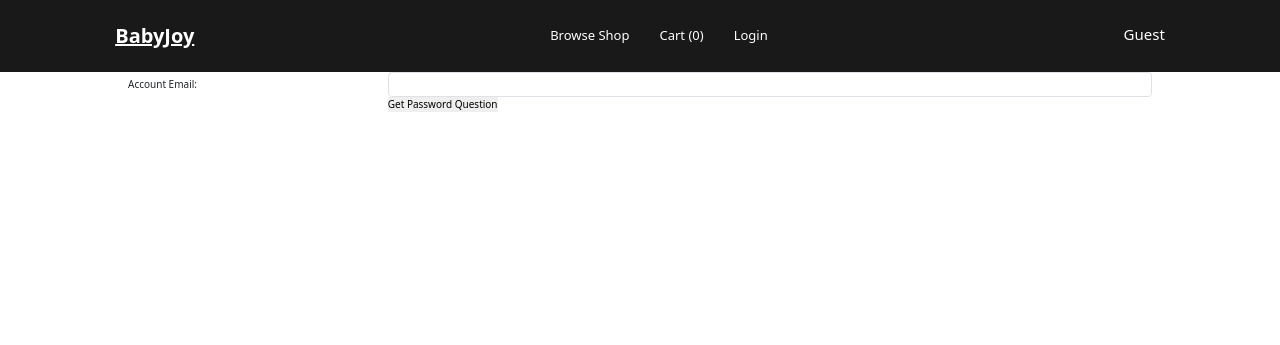
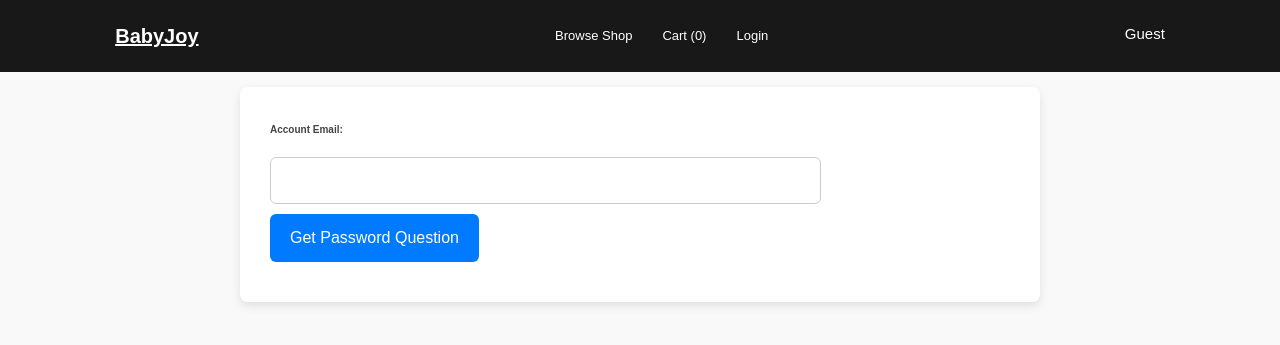
Before and after one commit to Sty19/ECADASGN2, a PHP site: page /ECADASGN2/forgetPassword.php in a window 1280 px wide. Shown: the top 345 px of the page. Run offline with PHP 8.4, Linux system fonts and the light colour scheme; some libraries are stand-ins or nearby versions.

Commit message:
add forget password frontend

```diff
--- /dev/null
+++ b/ECAD2024Oct_Assignment_1_Input_Files/css/forgetpassword.css
@@ -0,0 +1,127 @@
+/* General Page Styling */
+body {
+    font-family: Arial, sans-serif;
+    background-color: #f9f9f9;
+    color: #333;
+    margin: 0;
+    padding: 0;
+}
+
+/* Container for the form */
+div[style="width:80%; margin:auto;"] {
+    background-color: #fff;
+    padding: 30px;
+    border-radius: 8px;
+    box-shadow: 0 4px 10px rgba(0, 0, 0, 0.1);
+    max-width: 800px;
+    margin-top: 50px;
+}
+
+/* Form styling */
+form {
+    display: flex;
+    flex-direction: column;
+    gap: 20px; /* Space between fields */
+}
+
+/* Styling for labels */
+label {
+    font-weight: bold;
+    color: #444;
+    margin-bottom: 8px;
+    font-size: 14px;
+}
+
+/* Styling for inputs */
+input[type="email"],
+input[type="text"] {
+    width: 100%;
+    padding: 12px;
+    border-radius: 6px;
+    border: 1px solid #ccc;
+    font-size: 14px;
+    box-sizing: border-box;
+}
+
+/* Focused state for input fields */
+input[type="email"]:focus,
+input[type="text"]:focus {
+    border-color: #007bff;
+    outline: none;
+}
+
+/* Read-only input styling (Password Question) */
+input[readonly] {
+    background-color: #f0f0f0;
+    cursor: not-allowed;
+}
+
+/* Button styling */
+button {
+    background-color: #007bff;
+    color: white;
+    padding: 12px 20px;
+    border-radius: 6px;
+    border: none;
+    font-size: 16px;
+    cursor: pointer;
+    transition: background-color 0.3s ease;
+}
+
+/* Button hover effect */
+button:hover {
+    background-color: #0056b3;
+}
+
+/* Row styling for aligning labels and inputs */
+.mb-3 {
+    display: flex;
+    align-items: center;
+    gap: 15px;
+}
+
+.col-sm-3 {
+    width: 25%; /* Label takes 25% width */
+}
+
+.col-sm-9 {
+    width: 75%; /* Input takes 75% width */
+}
+
+/* Offset for button alignment */
+.offset-sm-3 {
+    margin-left: 25%;
+}
+
+/* Mobile responsiveness */
+@media (max-width: 768px) {
+    div[style="width:80%; margin:auto;"] {
+        width: 90%;
+        padding: 20px;
+    }
+
+    /* Stack form fields vertically on small screens */
+    .row {
+        flex-direction: column;
+    }
+
+    .col-sm-3, .col-sm-9 {
+        width: 100%;
+    }
+
+    .offset-sm-3 {
+        margin-left: 0;
+        text-align: center;
+    }
+
+    /* Button styling for small screens */
+    button {
+        width: 100%;
+    }
+}
+
+/* Styling for form submission */
+form button {
+    align-self: flex-start; /* Button aligned to the left in the form */
+    margin-top: 10px;
+}
--- a/forgetPassword.php
+++ b/forgetPassword.php
@@ -18,7 +18,25 @@ if ($_SERVER["REQUEST_METHOD"] == "POST" && isset($_POST["email"])) {
 }
 $conn->close();
 ?>
+<!DOCTYPE html>
+<html lang="en">
+<head>
+    <meta charset="UTF-8">
+    <meta ProductTitle="viewport" content="width=device-width, initial-scale=1.0">
+    <title>Welcome to BabyJoy Store</title>
+    <link rel="stylesheet" type="text/css" href="ECAD2024Oct_Assignment_1_Input_Files/css/styles.css">
+    <link rel="stylesheet" type="text/css" href="ECAD2024Oct_Assignment_1_Input_Files/css/forgetpassword.css">
 
+    <!-- Box Icons -->
+    <link rel="stylesheet" href="https://unpkg.com/boxicons@latest/css/boxicons.min.css">
+
+    <!-- Font Awesome -->
+    <link rel="stylesheet" href="https://cdnjs.cloudflare.com/ajax/libs/font-awesome/6.2.0/css/all.min.css" />
+
+</head>
+<body>
+
+&nbsp;&nbsp;&nbsp;&nbsp;&nbsp;&nbsp;&nbsp;&nbsp;&nbsp;&nbsp;&nbsp;&nbsp;&nbsp;&nbsp;&nbsp;&nbsp;&nbsp;
 <div style="width:80%; margin:auto;">
 <form name="getQuestion" action="" method="post">
     <div class="mb-3 row">
@@ -55,3 +73,5 @@ $conn->close();
 
 </div>
 <?php include("footer.php"); ?>
+</body>
+</html>
```
